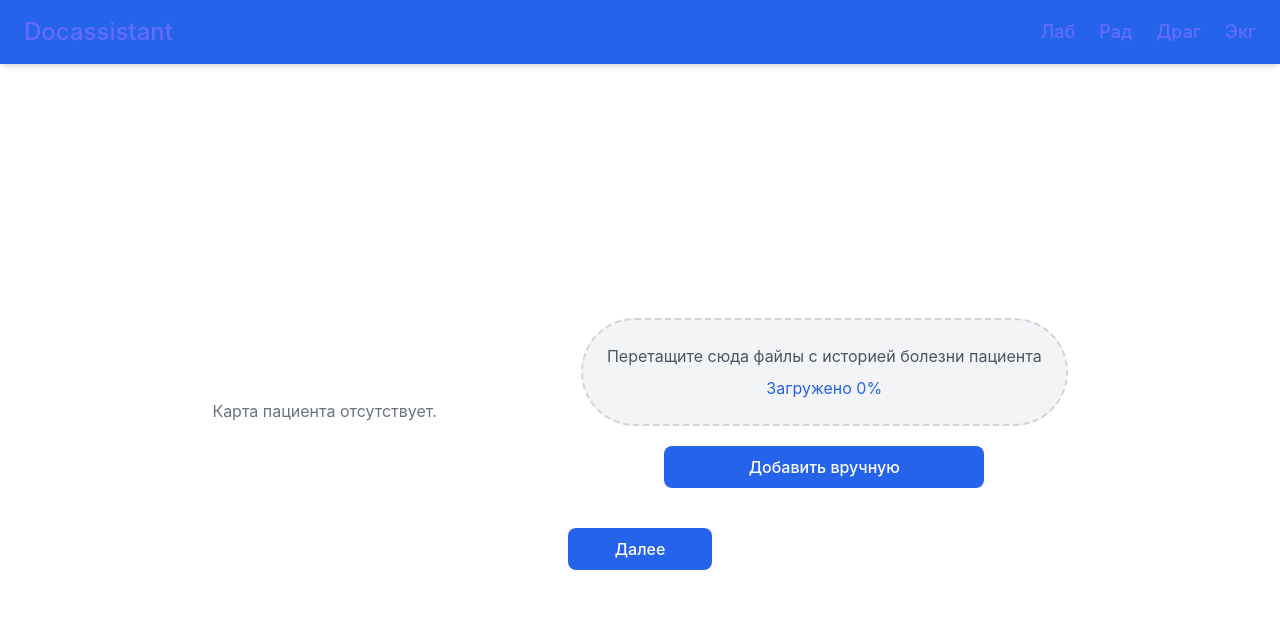
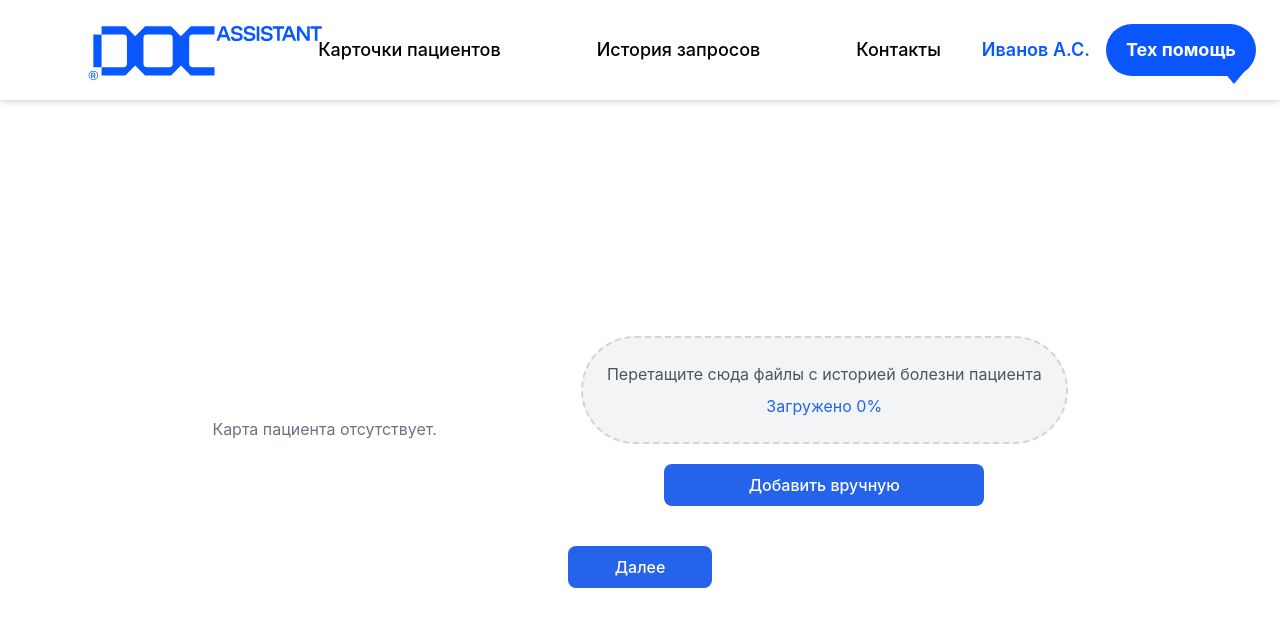
Before and after one commit to AreHumphrey/DOCassistant, a React (Vite) app: page /med in a window 1280 px wide. Shown: the top 626 px of the page. Built offline with nearby package versions, Linux system fonts and the light colour scheme; what cornerstone-tools, cornerstone-wado-image-loader would draw is missing.

Commit message:
add Header

```diff
--- a/src/components/Header.tsx
+++ b/src/components/Header.tsx
@@ -1,47 +1,69 @@
 import React from "react";
 import { useSearchParams } from "react-router-dom";
+import redCrossIcon from '@/images/logo.svg';
 
 const Header: React.FC = () => {
-  const [searchParams] = useSearchParams(); // Получаем query-параметры
-  const uid = searchParams.get('uid'); // Извлекаем значение параметра "uid"
+  const [searchParams] = useSearchParams();
+  const uid = searchParams.get('uid');
 
   return (
-    <header className="w-screen bg-blue-600 text-white shadow-md">
-      <div className="container mx-auto flex items-center justify-between py-4 px-6">
+    <header className="w-screen bg-white shadow-md h-auto sm:h-[100px] flex flex-col sm:flex-row items-center">
+      <div className="container mx-auto flex flex-col sm:flex-row items-center justify-center sm:justify-between py-4 px-6 w-full">
+
         {/* Логотип */}
-        <div className="text-2xl font-bold">
-          <a href="/" className="hover:text-blue-300">
-            Docassistant
-          </a>
+        <div className="flex items-center font-bold text-2xl sm:-ml-10 -mt-[60%] -mb-[60%] sm:mt-[-12px] sm:mb-0">
+          <img
+            src={redCrossIcon}
+            alt="DocAssistant"
+            className="w-[600px] h-[600px] sm:w-[400px] sm:h-[400px] object-contain"
+          />
         </div>
 
+
         {/* Навигация */}
-        <nav className="flex space-x-6">
+        <nav className="flex flex-col items-center sm:flex-row space-y-4 sm:space-y-0 sm:space-x-24 text-[#000000] text-lg justify-center sm:translate-x-[-15%]">
           <a
             href={`/ai/lab?uid=${uid}`}
-            className="text-lg hover:text-blue-300 transition duration-300"
+            className="text-[#000000] hover:text-red-500 active:text-red-500 transition duration-300"
           >
-            Лаб
+            Карточки пациентов
           </a>
           <a
             href={`/ai/rad?uid=${uid}`}
-            className="text-lg hover:text-blue-300 transition duration-300"
+            className="text-[#000000] hover:text-red-500 active:text-red-500 transition duration-300"
           >
-            Рад
+            История запросов
           </a>
           <a
             href={`/ai/far?uid=${uid}`}
-            className="text-lg hover:text-blue-300 transition duration-300"
+            className="text-[#000000] hover:text-red-500 active:text-red-500 transition duration-300"
           >
-            Драг
-          </a>
-          <a
-            href={`/ai/car?uid=${uid}`}
-            className="text-lg hover:text-blue-300 transition duration-300"
-          >
-            Экг
+            Контакты
           </a>
         </nav>
+
+        {/* Блок с именем пользователя и техподдержкой */}
+        <div className="flex flex-col items-center sm:flex-row space-y-4 sm:space-y-0 sm:space-x-4 mt-4 sm:mt-0">
+          <a
+            href="#"
+            className="text-[#0A57FF] text-lg font-semibold sm:-ml-20 hover:text-red-500"
+          >
+            Иванов А.С.
+          </a>
+
+          <div className="relative bg-[#0A57FF] text-white text-lg font-bold rounded-full px-5 py-3 cursor-pointer mb-4 sm:mb-0">
+            Тех помощь
+            <div className="absolute -bottom-2 right-3 w-0 h-0
+                            border-l-[10px] border-l-transparent
+                            border-r-[10px] border-r-transparent
+                            border-t-[12px] border-t-[#0A57FF]">
+            </div>
+          </div>
+          <div className="mt-4 block sm:hidden">
+          </div>
+
+
+        </div>
       </div>
     </header>
   );
--- a/src/pages/LoginPage.tsx
+++ b/src/pages/LoginPage.tsx
@@ -40,12 +40,11 @@ export default function LoginPage() {
 
   return (
     <div
-  className="h-screen w-screen flex items-center justify-center bg-no-repeat bg-center bg-contain px-4"
+      className="h-screen w-screen flex items-center justify-center bg-cover bg-center px-4"
       style={{
         backgroundImage: `url(${bgImage})`
       }}
     >
-
       {/* Логотип */}
 
       <div className="absolute top-0 left-0 transform -translate-y-[220px]">
@@ -98,7 +97,6 @@ export default function LoginPage() {
           <div className="flex flex-col sm:flex-row items-center sm:justify-between text-xl mb-4">
 
           {/* Чекбокс */}
-{/* Чекбокс */}
           <div className="flex items-center justify-center w-full sm:w-auto mb-5 sm:mb-0">
             <input
               type="checkbox"
@@ -109,26 +107,14 @@ export default function LoginPage() {
             {/* Кастомный крестик-чекбокс */}
             <label
               htmlFor="remember"
-    className="w-6 h-6 border-2 border-blue-500 rounded-md bg-white flex items-center justify-center cursor-pointer peer-checked:bg-white"
+              className="w-6 h-6 border-2 border-blue-500 rounded-md bg-white flex items-center justify-center cursor-pointer peer-checked:bg-red-500"
             >
-    {/* Красный крестик */}
-    <svg
-      xmlns="http://www.w3.org/2000/svg"
-      className="hidden peer-checked:block w-5 h-5 text-red-500"
-      fill="none"
-      viewBox="0 0 24 24"
-      stroke="currentColor"
-      strokeWidth="3"
-    >
-      <path strokeLinecap="round" strokeLinejoin="round" d="M6 18L18 6M6 6l12 12" />
-    </svg>
+              <span className="text-white text-lg font-bold select-none">+</span>
             </label>
 
             {/* Текст "Сохранить" */}
             <span className="ml-2 text-white text-xl">Сохранить</span>
           </div>
-
-
 
           {/* Ссылка */}
           <a
--- a/src/pages/MenuPage.tsx
+++ b/src/pages/MenuPage.tsx
@@ -1,34 +1,43 @@
-import React, {useEffect} from 'react';
+import React, { useEffect } from 'react';
 import { useAuth } from '@/contexts/AuthContext';
 import { useNavigate } from 'react-router-dom';
-
+import Header from '@/components/Header'; // Импорт шапки
 
 export default function MenuPage() {
-    const { requireAuth } = useAuth()
-    const navigate = useNavigate()
+    const { requireAuth } = useAuth();
+    const navigate = useNavigate();
 
-    localStorage.removeItem("uid")
-    localStorage.removeItem("pid")
-    localStorage.removeItem("anamnes")
-    localStorage.removeItem("selectedFiles")
-    localStorage.removeItem("ai")
-    localStorage.removeItem("answer")
+    // Очистка локального хранилища
+    useEffect(() => {
+        localStorage.removeItem("uid");
+        localStorage.removeItem("pid");
+        localStorage.removeItem("anamnes");
+        localStorage.removeItem("selectedFiles");
+        localStorage.removeItem("ai");
+        localStorage.removeItem("answer");
 
-    useEffect(() => {
-        requireAuth()
-    }, [requireAuth])
+        requireAuth();
+    }, [requireAuth]);
 
     const handleButtonClick = (e: React.MouseEvent<HTMLButtonElement>, sectorName: number) => {
         e.preventDefault();
-        if (sectorName === 1) localStorage.setItem('ai', "lab");
-        if (sectorName === 2) localStorage.setItem('ai', "rad");
-        if (sectorName === 3) localStorage.setItem('ai', "far");
-        if (sectorName === 4) localStorage.setItem('ai', "car");
-        navigate("/med")
-    }
+        const aiMapping: Record<number, string> = {
+            1: "lab",
+            2: "rad",
+            3: "far",
+            4: "car",
+        };
+        localStorage.setItem('ai', aiMapping[sectorName]);
+        navigate("/med");
+    };
 
     return (
-        <div className="h-screen w-screen grid grid-cols-2 grid-rows-2 gap-0">
+        <div className="h-screen w-screen flex flex-col">
+            {/* Шапка */}
+            <Header />
+
+            {/* Основное меню */}
+            <div className="flex-grow grid grid-cols-2 grid-rows-2 gap-0">
                 <button
                     className="flex items-center justify-center bg-blue-500 text-white text-2xl font-bold hover:bg-blue-600"
                     onClick={(e) => handleButtonClick(e, 1)}
@@ -54,5 +63,6 @@ export default function MenuPage() {
                     Экг
                 </button>
             </div>
-    )
+        </div>
+    );
 }
```
Lines whose indentation alone changed are shown as unchanged.
